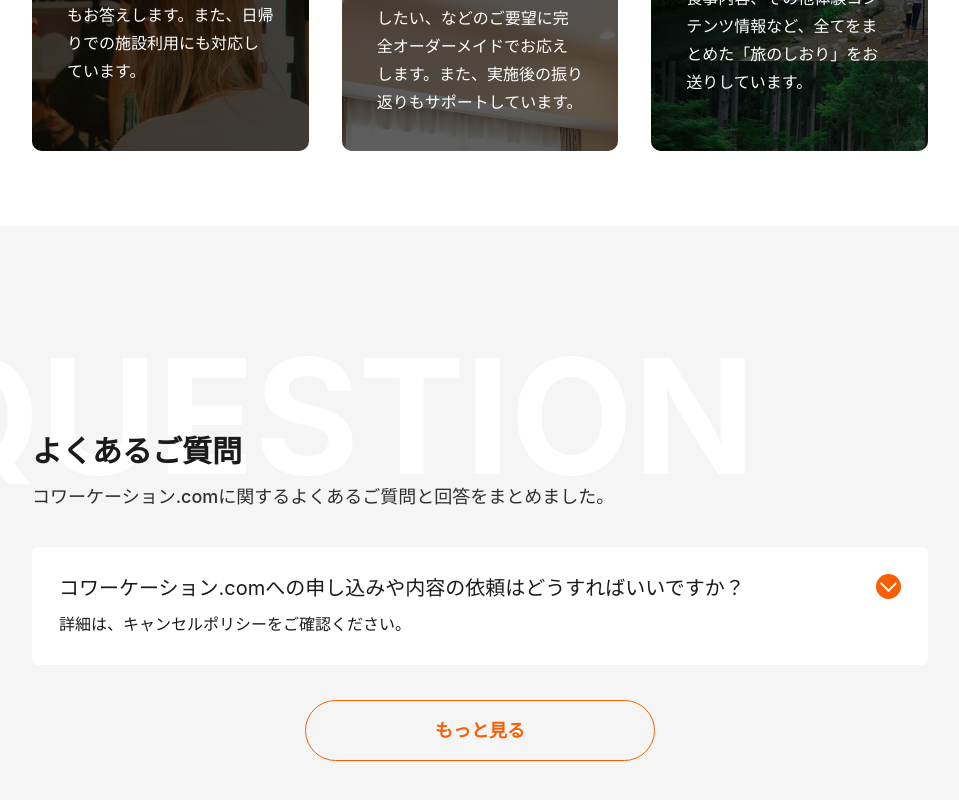
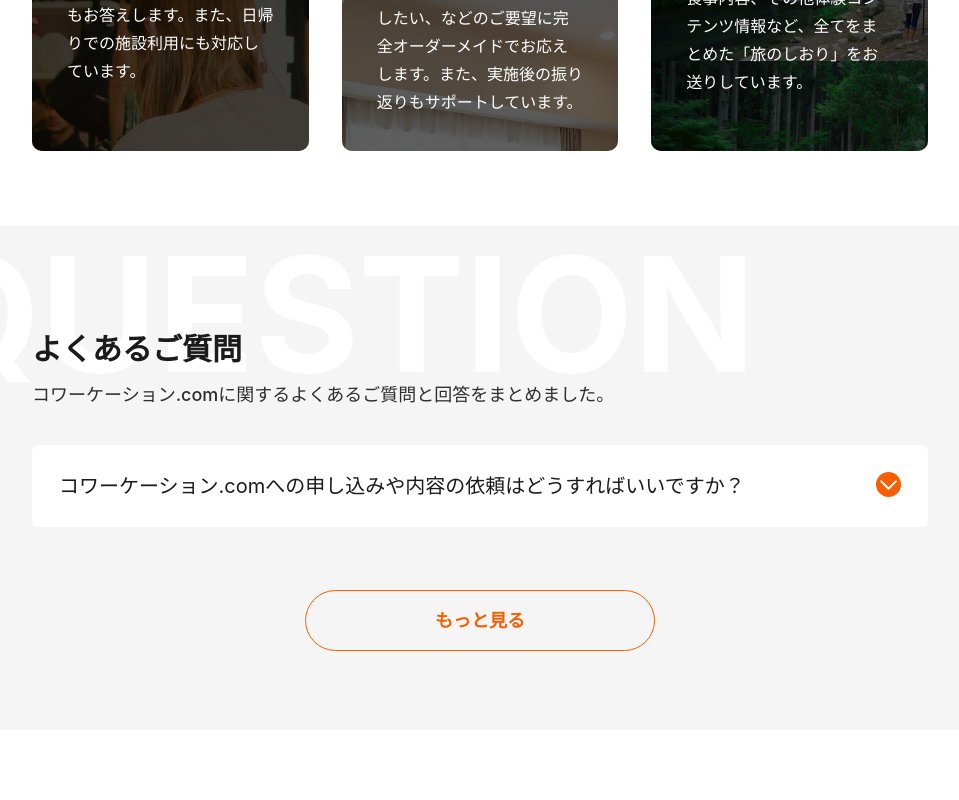
Before and after one commit to kaushal-basnet/teamplace-skeleton, a Next.js app: page /coworkation in a window 1280 px wide. Shown: the part 785-1585 px from the top of the page, without its empty margins (160-1119 px from the left). After the commit the page ends 1515 px from the top, so only its background shows below. Built offline with nearby package versions, Linux system fonts and the light colour scheme.

Commit message:
completed desktop design of question card coworkation

```diff
--- a/components/molecules/Coworkation-question/index.tsx
+++ b/components/molecules/Coworkation-question/index.tsx
@@ -1,10 +1,11 @@
 import { Button } from "@chakra-ui/react";
-import { ChevronDownIcon } from "@heroicons/react/outline";
-
+import { ChevronDownIcon, ChevronUpIcon } from "@heroicons/react/outline";
+import { useState } from "react";
 const Question = () => {
+  const [show, setshow] = useState(true);
   return (
     <>
-      <div className="relative lg:px-24 pt-[102px] pb-[79px]">
+      <div className="relative lg:px-24 pt-[102px] pb-[79px] bg-[#F5F5F5]">
         <h2 className="absolute text-[#ffffff] text-[160px] leading-[110%] font-bold top-0 left-[-20px]">
           QUESTION
         </h2>
@@ -17,17 +18,29 @@ const Question = () => {
           </p>
         </div>
 
-        <div className="bg-[#ffffff] rounded-md w-full flex flex-col p-[27px] gap-y-[8px] my-[35px]">
+        <div className="bg-[#ffffff] rounded-md w-full flex flex-col p-[27px] gap-y-[8px] mt-[35px] mb-[63px] ">
           <div className=" flex justify-between">
             <h3 className="text-[20px] leading-[140%] text-[#1b1b1b] text-bold ">
               コワーケーション.comへの申し込みや内容の依頼はどうすればいいですか？
             </h3>
-            <ChevronDownIcon className="w-[25px] h-[25px] text-white bg-[#F95F00] rounded-full" />
+            <div
+              onClick={() => {
+                setshow(!show);
+              }}
+            >
+              {show ? (
+                <ChevronDownIcon className="w-[25px] h-[25px] text-white bg-[#F95F00] rounded-full" />
+              ) : (
+                <ChevronUpIcon className="w-[25px] h-[25px] text-white bg-[#F95F00] rounded-full" />
+              )}
+            </div>
           </div>
 
-          <p className="text-[16px] leading-7 text-[#1b1b1b]">
-            詳細は、キャンセルポリシーをご確認ください。
-          </p>
+          {!show && (
+            <p className="text-[16px] leading-7 text-[#1b1b1b]">
+              詳細は、キャンセルポリシーをご確認ください。
+            </p>
+          )}
         </div>
         <div className="text-center">
           <Button
--- a/pages/coworkation/index.tsx
+++ b/pages/coworkation/index.tsx
@@ -34,7 +34,7 @@ const Coworkation = () => {
       </div>
 
       {/* questions */}
-      <div className="relative max-w-[1440px] m-auto px-5  lg:px-24 pt-[102px] pb-[79px] bg-[#F5F5F5]">
+      <div className="relative max-w-[1440px] m-auto px-5  lg:px-24  ">
         <Question />
       </div>
     </>
```
